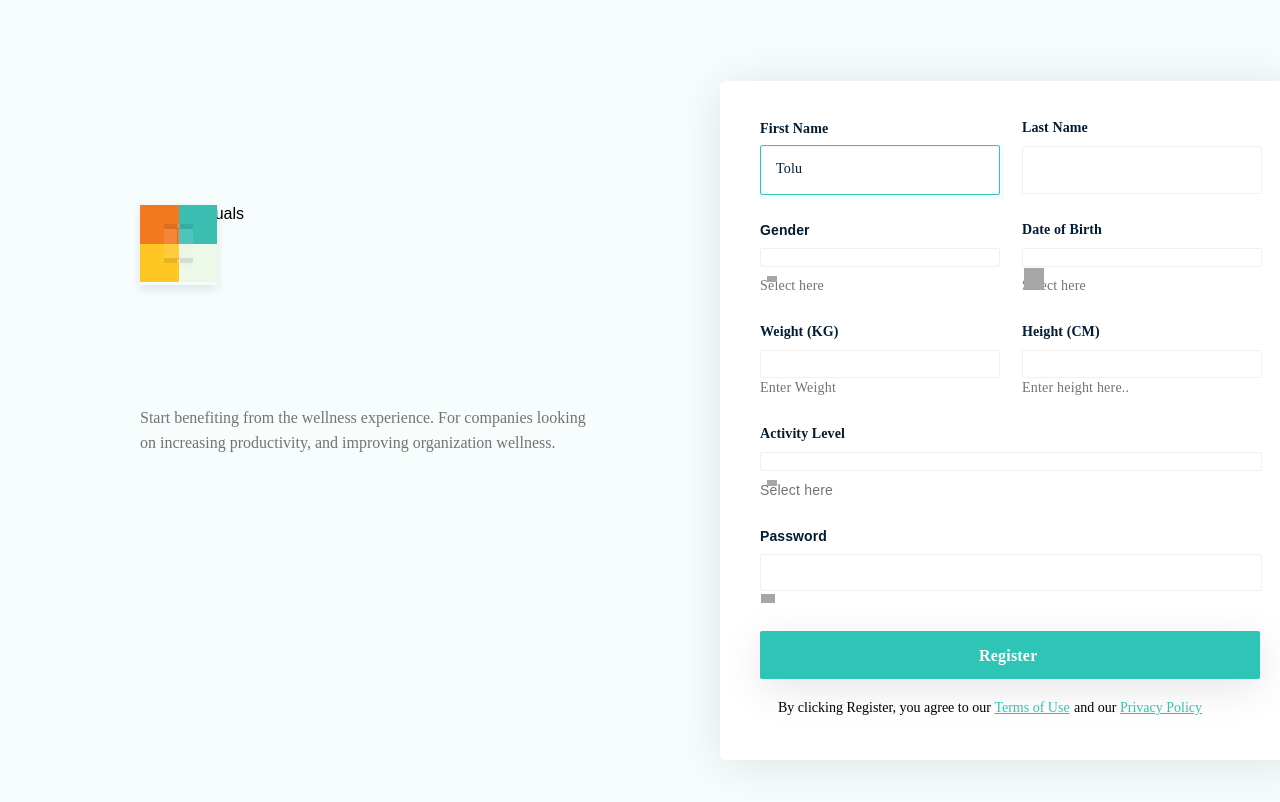
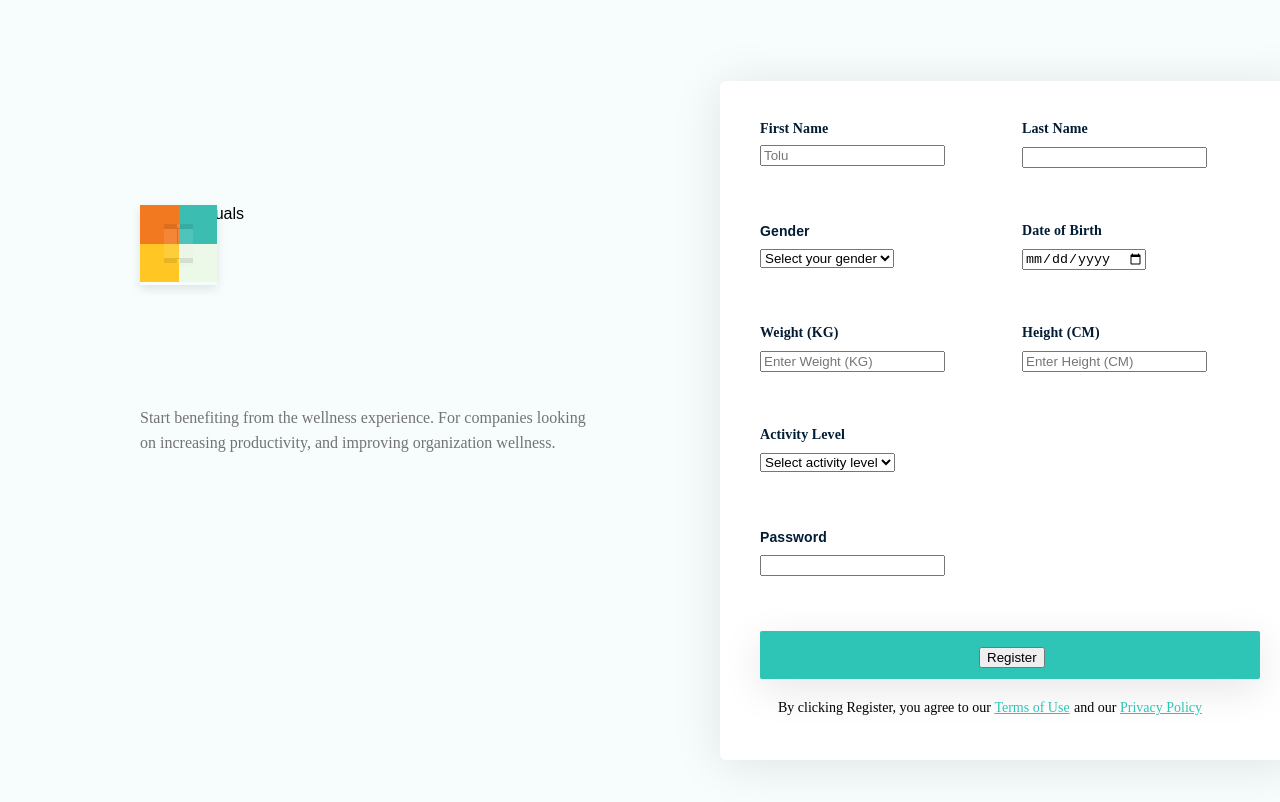
Before and after one commit to Mychaell/Assignment-2_AltSchool, a plain HTML site: page index.html in a window 1280 px wide. Shown: the top 802 px of the page. Drawn offline with Linux system fonts and the light colour scheme.

Commit message:
more changes to the ui

```diff
--- a/index.html
+++ b/index.html
@@ -53,11 +53,11 @@
 
 
                 <div id="sub-four-main-two">
-
-                    <div id="sub-four-main-two-one"></div>
+                    <input type="password">
+                    <!-- <div id="sub-four-main-two-one"></div>
                     <div id="sub-four-main-two-two">
                         <div id="sub-four-main-two-two-child"></div>
-                    </div>
+                    </div> -->
                 </div>
 
 
@@ -72,7 +72,8 @@
                 </div>
 
                 <div id="sub-five-main-two">
-                    <div id="sub-five-main-two-child"></div>
+                    <!-- <div id="sub-five-main-two-child"></div> -->
+                    <input type="text">
                 </div>
             </div>
         </div>
@@ -83,11 +84,17 @@
                     <div id="gender">Gender</div>
                 </div>
                 <div id="sub-six-main-two">
-                    <div id="sub-six-main-two-one"></div>
+                    <!-- <div id="sub-six-main-two-one"></div> -->
                     <div id="sub-six-main-two-two">
-                        <div id="sub-six-main-two-two-child"></div>
+                        <!-- <div id="sub-six-main-two-two-child"></div> -->
+                        <select required>
+                            <option disabled selected>Select your gender</option>
+                            <option>Male</option>
+                            <option>Female</option>
+                            <option>Other</option>
+                        </select>
                     </div>
-                    <div id="sub-six-main-two-three">Select here</div>
+                    <!-- <div id="sub-six-main-two-three">Select here</div> -->
                 </div>
 
             </div>
@@ -99,8 +106,9 @@
                     <div id="weight">Weight (KG)</div>
                 </div>
                 <div id="sub-seven-main-two">
-                    <div id="sub-seven-main-two-one"></div>
-                    <div id="sub-seven-main-two-two">Enter Weight</div>
+                    <input type="number" placeholder="Enter Weight (KG)" required>
+                    <!-- <div id="sub-seven-main-two-one"></div>
+                    <div id="sub-seven-main-two-two">Enter Weight</div> -->
                 </div>
 
             </div>
@@ -112,11 +120,17 @@
                     <div id="activity-level">Activity Level</div>
                 </div>
                 <div id="sub-eight-main-two">
-                    <div id="sub-eight-main-two-one"></div>
+                    <select required>
+                        <option disabled selected>Select activity level</option>
+                        <option>High</option>
+                        <option>Low</option>
+                        <option>Moderate</option>
+                    </select>
+                    <!-- <div id="sub-eight-main-two-one"></div>
                     <div id="sub-eight-main-two-two">
                         <div id="sub-eight-main-two-two-child"></div>
                     </div>
-                    <div id="sub-eight-main-two-three">Select here</div>
+                    <div id="sub-eight-main-two-three">Select here</div> -->
                 </div>
 
             </div>
@@ -127,12 +141,14 @@
                 <div id="sub-nine-main-one">
                     <div id="dob">Date of Birth</div>
                 </div>
+
                 <div id="sub-nine-main-two">
-                    <div id="sub-nine-main-two-one"></div>
-                    <div id="sub-nine-main-two-two">
-                        <div id="sub-nine-main-two-two-child"></div>
+                    <input type="date" required>
+                    <!-- <div id="sub-nine-main-two-one"></div>
+                    <div id="sub-nine-main-two-two"> -->
+                        <!-- <div id="sub-nine-main-two-two-child"></div> -->
                     </div>
-                    <div id="sub-nine-main-two-three">Select here</div>
+                    <!-- <div id="sub-nine-main-two-three">Select here</div> -->
                 </div>
             </div>
         </div>
@@ -145,18 +161,20 @@
                     <div id="sub-ten-main-one-child">Height (CM)</div>
                 </div>
                 <div id="sub-ten-main-two">
-                    <div id="sub-ten-main-two-one"></div>
-                    <div id="sub-ten-main-two-two">Enter height here.. </div>
+                    <input type="number" placeholder="Enter Height (CM)" required>
+                    <!-- <div id="sub-ten-main-two-one"></div>
+                    <div id="sub-ten-main-two-two">Enter height here.. </div> -->
                 </div>
             </div>
         </div>
 
         <div class="sub-eleven">
             <div id="sub-eleven-one">
-                <div id="sub-eleven-one-one"></div>
-                <div id="sub-eleven-one-two"></div>
+                <!-- <div id="sub-eleven-one-one"></div>
+                <div id="sub-eleven-one-two"></div> -->
+                <input type="text" placeholder="Tolu">
             </div>
-            <div id="sub-eleven-two">Tolu</div>
+            <!-- <div id="sub-eleven-two">Tolu</div> -->
             <div id="sub-eleven-three">
                 <div id="first-name">First Name</div>
             </div>
@@ -166,7 +184,7 @@
             <div id="sub-twelve-one">
                 <div id="sub-twelve-one-child"></div>
             </div>
-            <div id="sub-twelve-two">Register</div>
+            <div id="sub-twelve-two"><button type="button">Register</button></div>
         </div>
 
 
```
